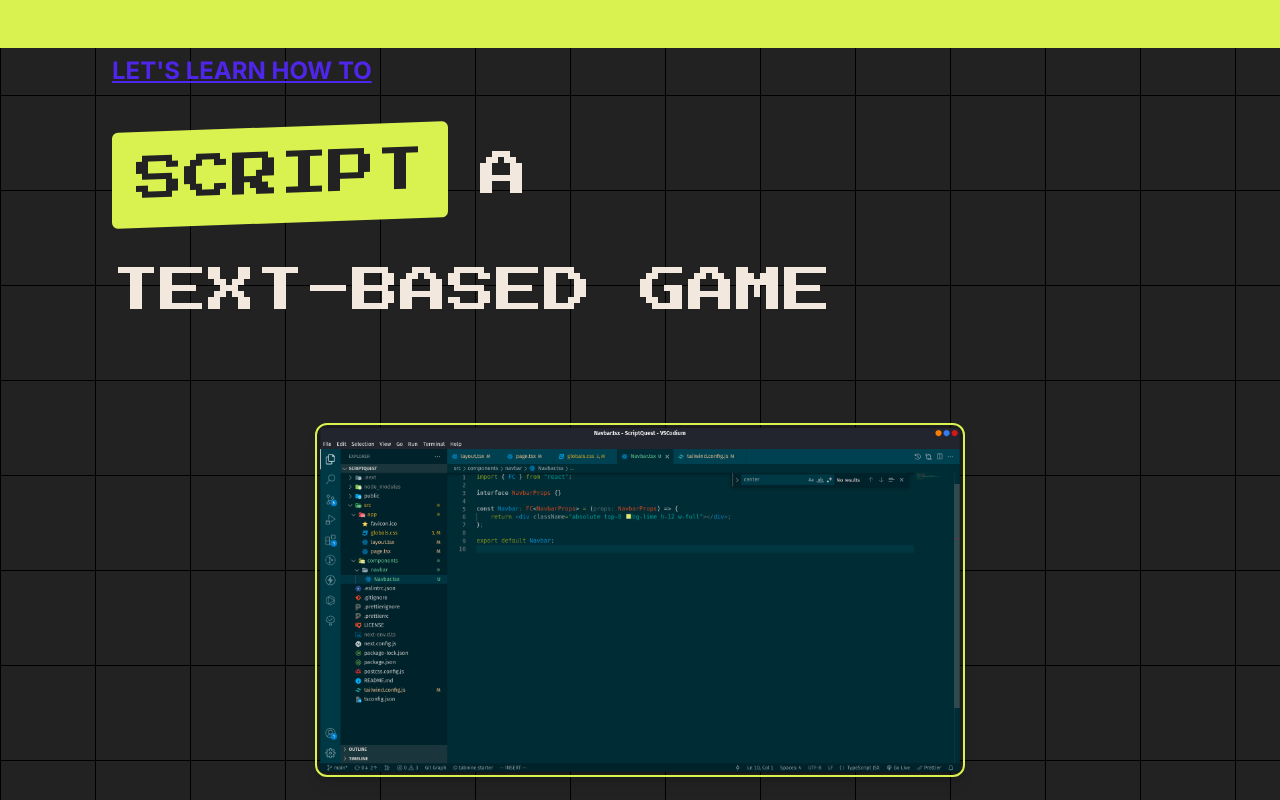
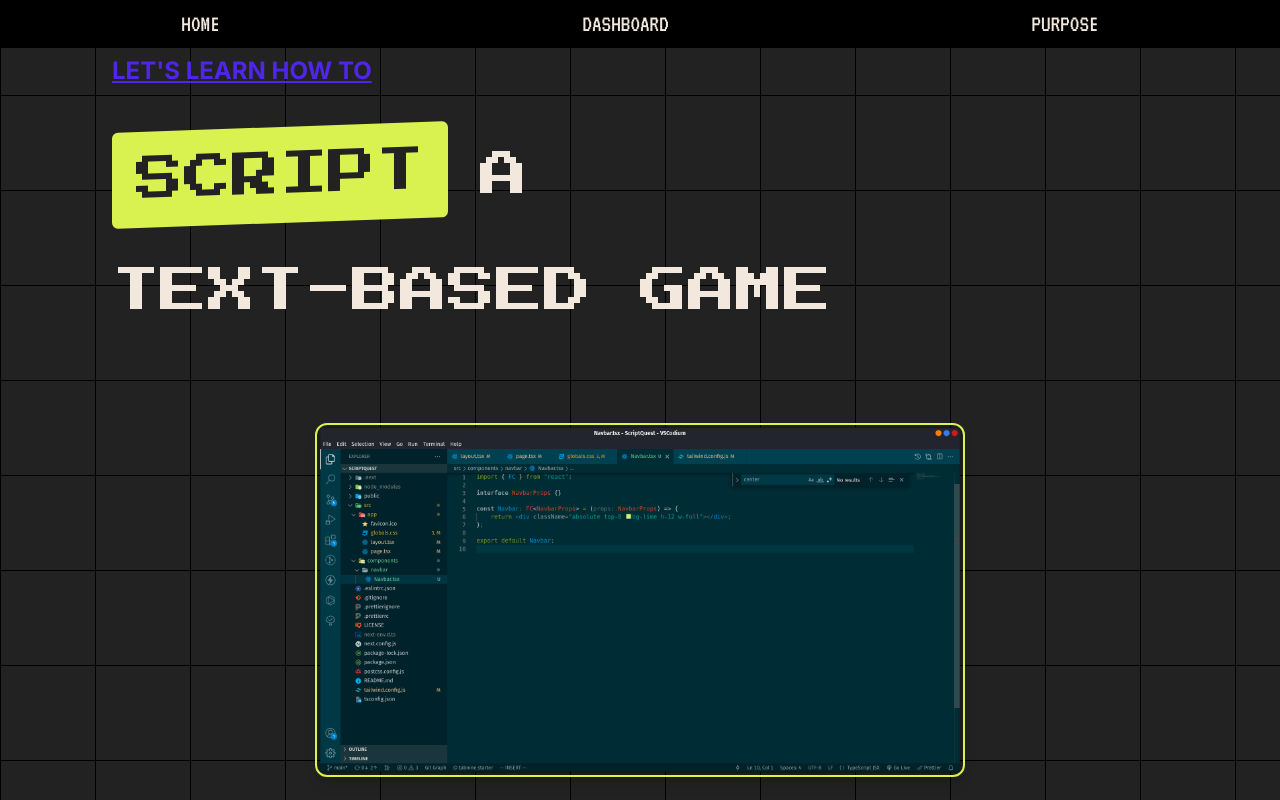
Before and after one commit to pewpewnor/ScriptQuest, a Next.js app: page / in a window 1280 px wide. Built offline with nearby package versions, Linux system fonts and the light colour scheme.

Commit message:
feat: add links to navbar

```diff
--- a/src/components/navbar/Navbar.tsx
+++ b/src/components/navbar/Navbar.tsx
@@ -1,9 +1,31 @@
+import Link from "next/link";
 import { FC } from "react";
 
 interface NavbarProps {}
 
 const Navbar: FC<NavbarProps> = (props: NavbarProps) => {
-	return <div className="absolute top-0 h-12 w-full bg-lime"></div>;
+	return (
+		<div className="absolute top-0 flex h-12 w-full items-center justify-around bg-black font-vt text-2xl text-clay">
+			<Link
+				href="/home"
+				className="hover:text-white hover:underline active:text-white active:underline"
+			>
+				HOME
+			</Link>
+			<Link
+				href="/dasboard"
+				className="hover:text-white hover:underline active:text-white active:underline"
+			>
+				DASHBOARD
+			</Link>
+			<Link
+				href="/pupose"
+				className="hover:text-white hover:underline active:text-white active:underline"
+			>
+				PURPOSE
+			</Link>
+		</div>
+	);
 };
 
 export default Navbar;
```
